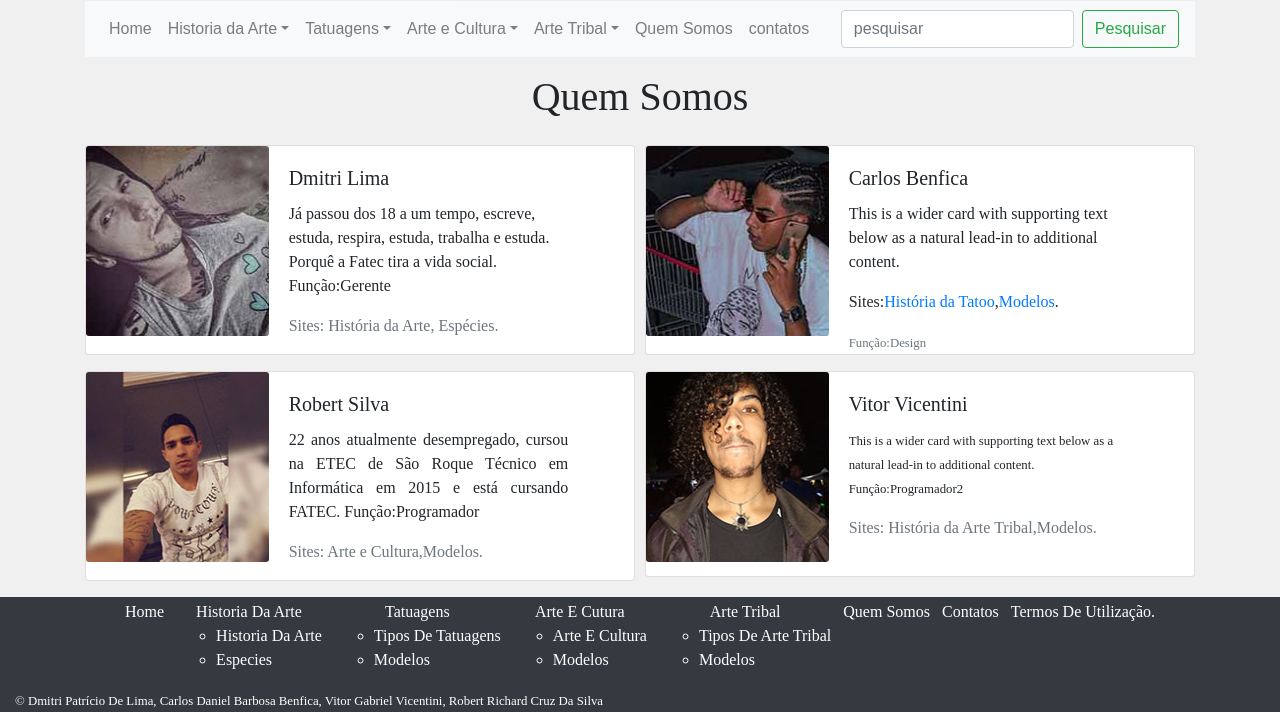
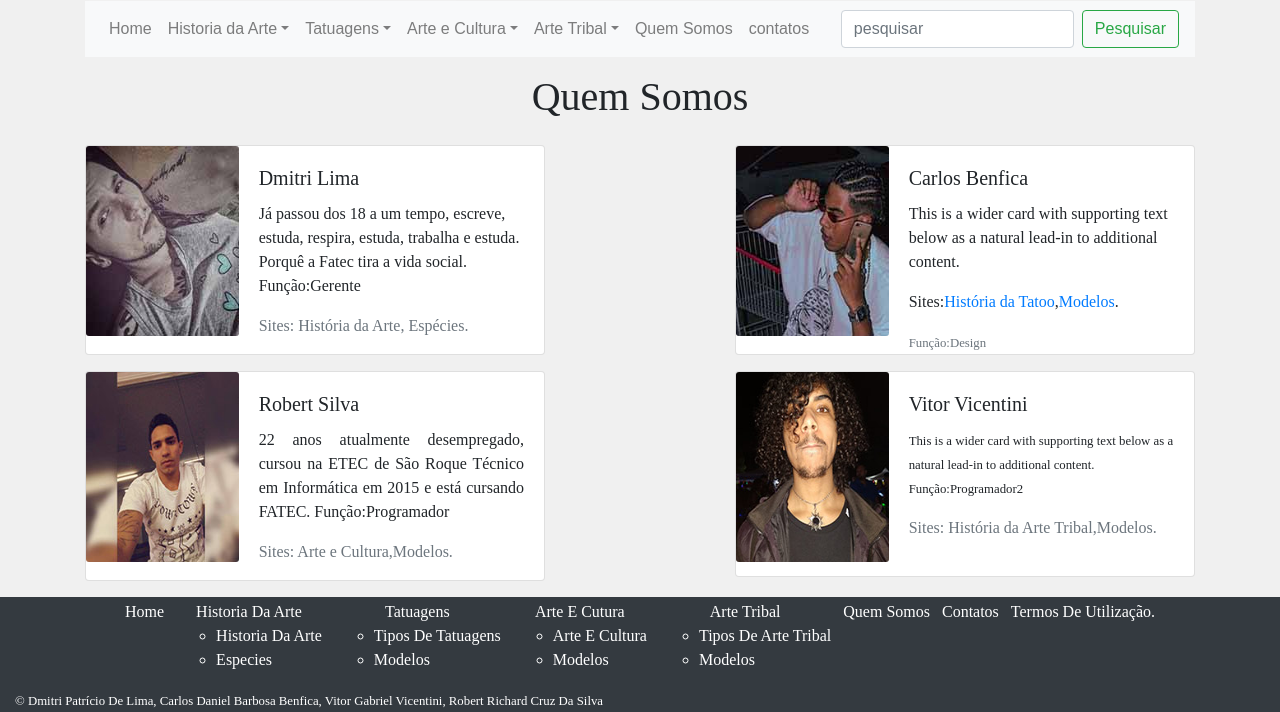
Before and after one commit to robertsilva4/site-HumArt, a PHP site: page /Quem-somos.php in a window 1280 px wide. Shown: the part 199-911 px from the top of the page. Run offline with PHP 8.4, Linux system fonts and the light colour scheme.

Commit message:
atualizado

```diff
--- a/Quem-somos.php
+++ b/Quem-somos.php
@@ -25,12 +25,12 @@
         <main>
           <article>
             <h1 class="text-center p-3">Quem Somos</h1>
-            <div class="card mb-3 float-lg-left" style="max-width: 550px; max-height:210px">
+            <div class="card mb-3 float-lg-left float-md-left" style="max-width: 460px; max-height:210px">
               <div class="row no-gutters">
                 <div class="col-md-4 col-4">
                   <img src="images/dmitri_186x190.jpg" class="card-img" alt="..." width="186" height="190">
-                </div>
-                <div class="col-md-7 col-7">
+                 </div>
+                <div class="col-md-8 col-8">
                   <div class="card-body">
                     <h5 class="card-title">Dmitri Lima</h5>
                     <p class="card-text"> Já passou dos 18 a um tempo, escreve, estuda, respira, estuda, trabalha e estuda. Porquê a Fatec tira a vida social. Função:Gerente</p>
@@ -39,12 +39,12 @@
                 </div>
               </div>
             </div>
-            <div class="card mb-3 float-lg-right" style="max-width: 550px; max-height:210px">
+            <div class="card mb-3 float-lg-right float-md-left" style="max-width: 460px; max-height:210px">
               <div class="row no-gutters">
                 <div class="col-md-4 col-4">
                   <img src="images/carlos_186x190.jpg" class="card-img" alt="..." width="186" height="190">
                 </div>
-                <div class="col-md-7 col-7">
+                <div class="col-md-8 col-8">
                   <div class="card-body">
                     <h5 class="card-title">Carlos Benfica</h5>
                     <p class="card-text">This is a wider card with supporting text below as a natural lead-in to additional content.</p>
@@ -54,12 +54,12 @@
                 </div>
               </div>
             </div>
-            <div class="card mb-3 float-lg-left" style="max-width: 550px; max-height:210px;">
+            <div class="card mb-3 float-lg-left float-md-left" style="max-width: 460px; max-height:210px;">
               <div class="row no-gutters">
                 <div class="col-md-4 col-4">
                   <img src="images/robert_186x190.jpg" class="card-img" alt="..." width="186" height="190">
                 </div>
-                <div class="col-md-7 col-7">
+                <div class="col-md-8 col-8">
                   <div class="card-body">
                     <h5 class="card-title">Robert Silva</h5>
                     <p class="card-text text-justify"> 22 anos atualmente desempregado, cursou na ETEC de São Roque Técnico em Informática em 2015 e está cursando FATEC. Função:Programador</p>
@@ -68,12 +68,12 @@
                 </div>
               </div>
             </div>
-            <div class="card mb-3 float-lg-right float-sm-left " style="max-width: 550px; max-height:210px;">
+            <div class="card mb-3 float-lg-right float-md-left " style="max-width: 460px; max-height:210px;">
               <div class="row no-gutters">
                 <div class="col-md-4 col-4">
                   <img src="images/Vitor_186x190.jpg" class="card-img" alt="imagem do integrante Vitor" width="186" height="190">
                 </div>
-                <div class="col-md-7 col-7">
+                <div class="col-md-8 col-8">
                   <div class="card-body">
                     <h5 class="card-title">Vitor Vicentini</h5>
                     <p class="card-text"><small>This is a wider card with supporting text below as a natural lead-in to additional content. Função:Programador2</small></p>
--- a/php/footer.php
+++ b/php/footer.php
@@ -1,7 +1,7 @@
 <?php
 
 echo'
-<div class=" text-capitalize font-weight col-lg-12 ">
+<div class="text-capitalize font-weight col-lg-12 ">
 <ul class=" text-center list-inline">
   <li class="align-text-top list-inline-item"><a class="text-white " href="Index.php">Home</a></li>
   <li class="text-white align-text-top list-inline-item">Historia da Arte
```
Also changed, not shown: Modelos-artecultural.php (+6 -6 lines), Modelos-tatuagens.php (+6 -6 lines).
